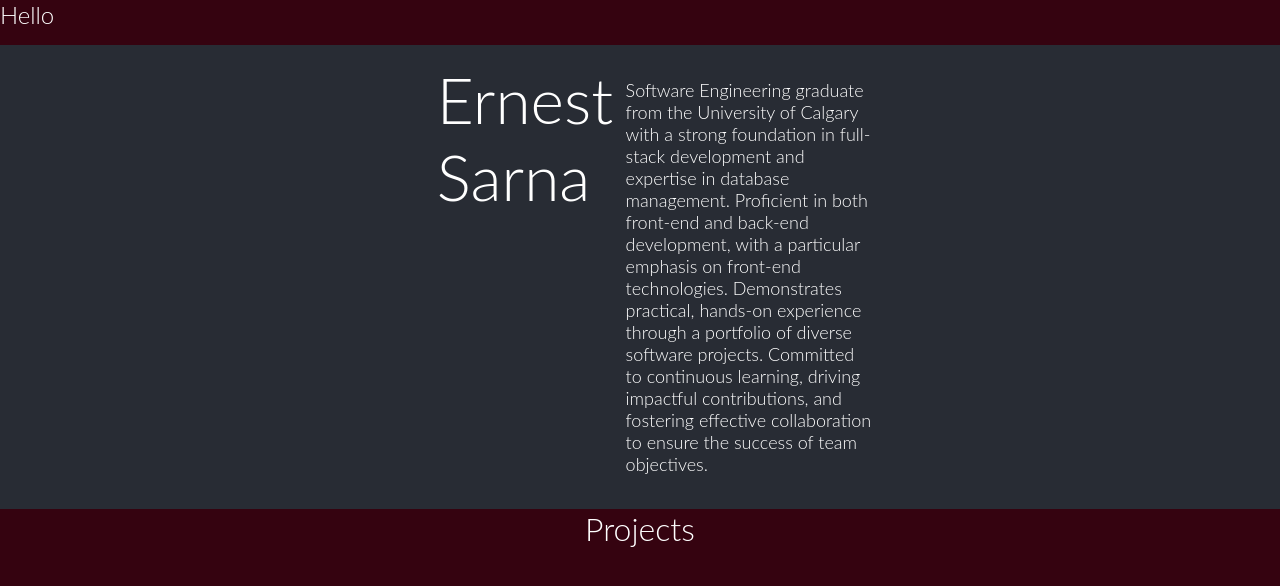
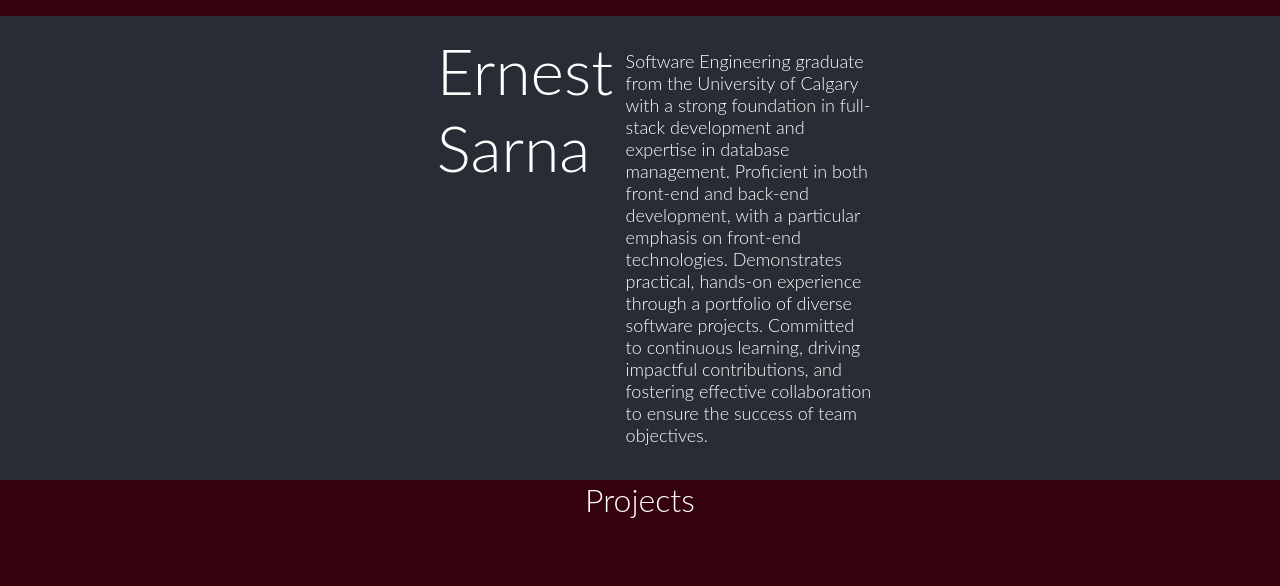
Before and after one commit to ErnestSarna/ernestsarna.github.io, a React (Create React App) app: page / in a window 1280 px wide. Shown: the top 586 px of the page. Built offline with nearby package versions, Linux system fonts and the light colour scheme; the HTML template or start-up script is replaced by a standard one.

Commit message:
small change

```diff
--- a/src/NavBar.jsx
+++ b/src/NavBar.jsx
@@ -3,7 +3,12 @@ function NavBar(){
     return(
         <div>
             <nav>
-                <h1 style={{margin: 0}}>Hello</h1>
+                <a>
+
+                </a>
+                <a>
+
+                </a>
             </nav>
         </div>
     );
```
